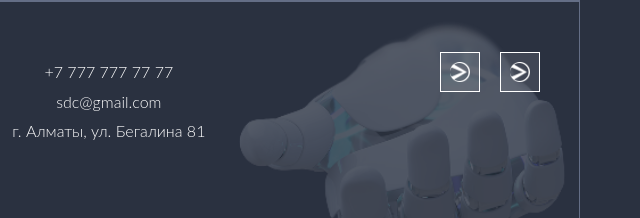
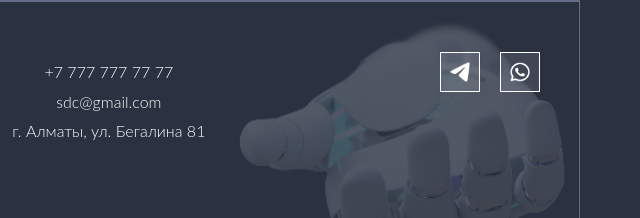
Before and after one commit to IkhlassovDauren/Project-AI, a plain HTML site: page index.html in a window 1280 px wide. Shown: the part 5834-6052 px from the top of the page, 640-1280 px from the left. Drawn offline with Linux system fonts and the light colour scheme; a web font is replaced by a local one.

Commit message:
Update index.html

```diff
--- a/index.html
+++ b/index.html
@@ -262,10 +262,10 @@
             <div class="footer-right">
                 <div class="social-links">
                     <a href="#" class="social-icon telegram">
-                        <img src="Image/Vector.png" alt="Telegram" class="social-icon-image">
+                        <img src="Image/Telegram.png" alt="Telegram" class="social-icon-image">
                     </a>
                     <a href="#" class="social-icon whatsapp">
-                        <img src="Image/Vector.png" alt="WhatsApp" class="social-icon-image">
+                        <img src="Image/Whatsapp.png" alt="WhatsApp" class="social-icon-image">
                     </a>
                 </div>
             </div>
```
